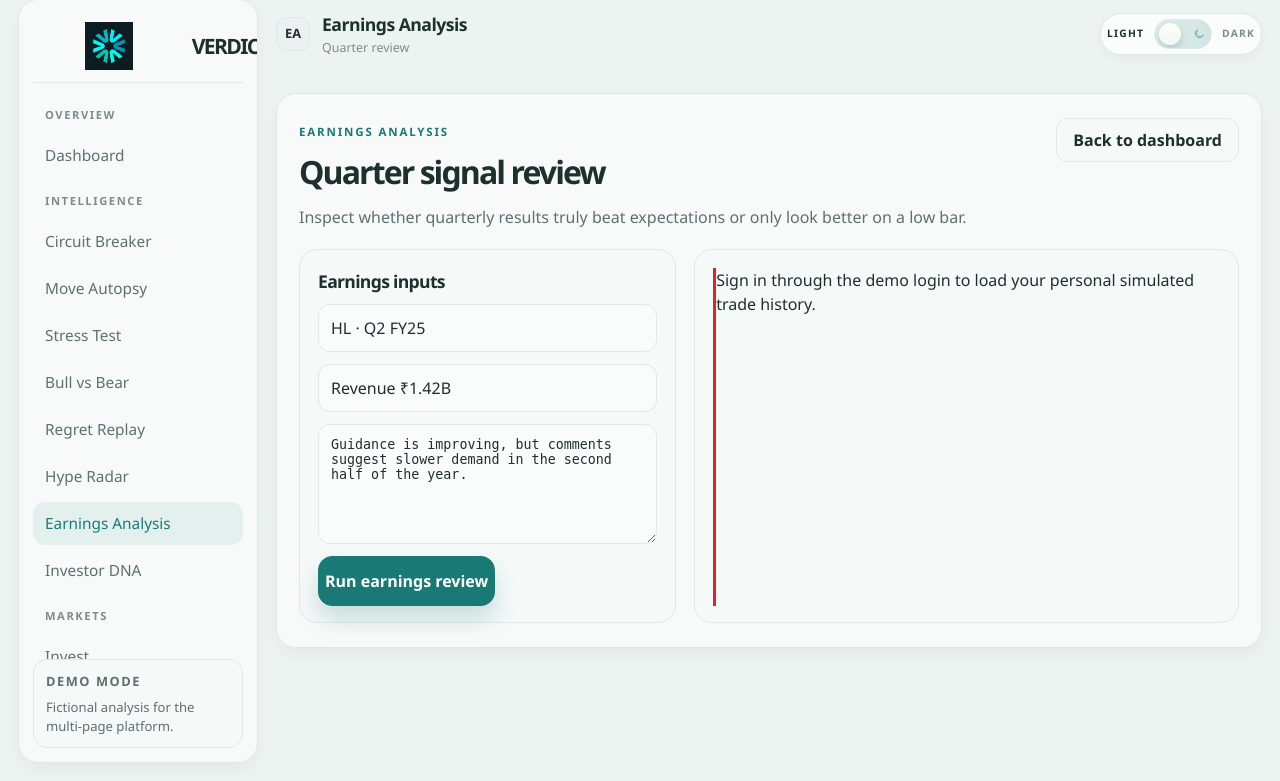
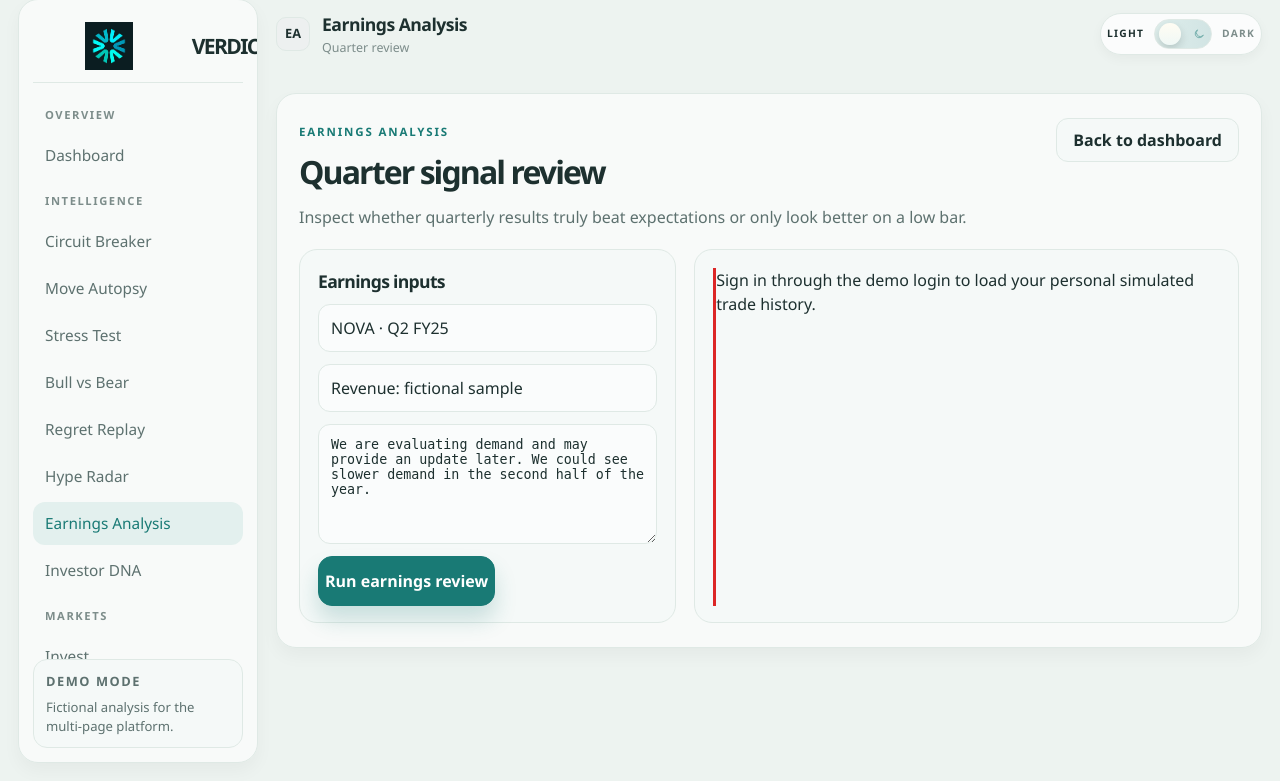
Before and after one commit to sanath-kutsa/Verdict-AI, a Flask app: page /earnings_analysis.html in a window 1280 px wide. Shown: the part 19-800 px from the top of the page. Run offline with Flask 3, Linux system fonts and the light colour scheme.

Commit message:
Align feature defaults with available simulated sample data

```diff
--- a/templates/earnings_analysis.html
+++ b/templates/earnings_analysis.html
@@ -58,9 +58,9 @@
             <div class="feature-card">
               <h3>Earnings inputs</h3>
               <div class="input-grid">
-                <input type="text" value="HL · Q2 FY25" aria-label="Quarter" />
-                <input type="text" value="Revenue ₹1.42B" aria-label="Revenue" />
-                <textarea aria-label="Guidance">Guidance is improving, but comments suggest slower demand in the second half of the year.</textarea>
+                <input type="text" value="NOVA · Q2 FY25" aria-label="Quarter" />
+                <input type="text" value="Revenue: fictional sample" aria-label="Revenue" />
+                <textarea aria-label="Guidance">We are evaluating demand and may provide an update later. We could see slower demand in the second half of the year.</textarea>
               </div>
               <button type="button" class="primary-btn" style="margin-top:12px;">Run earnings review</button>
             </div>
```
